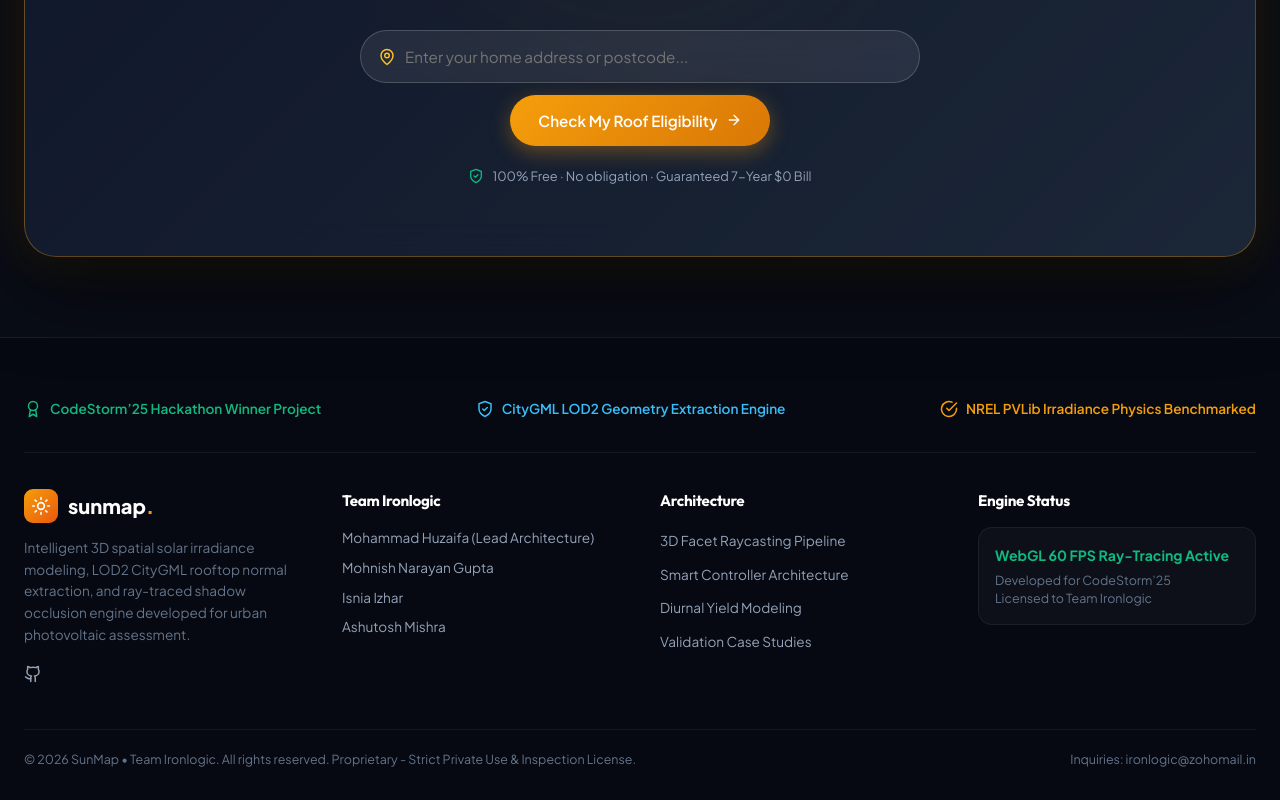
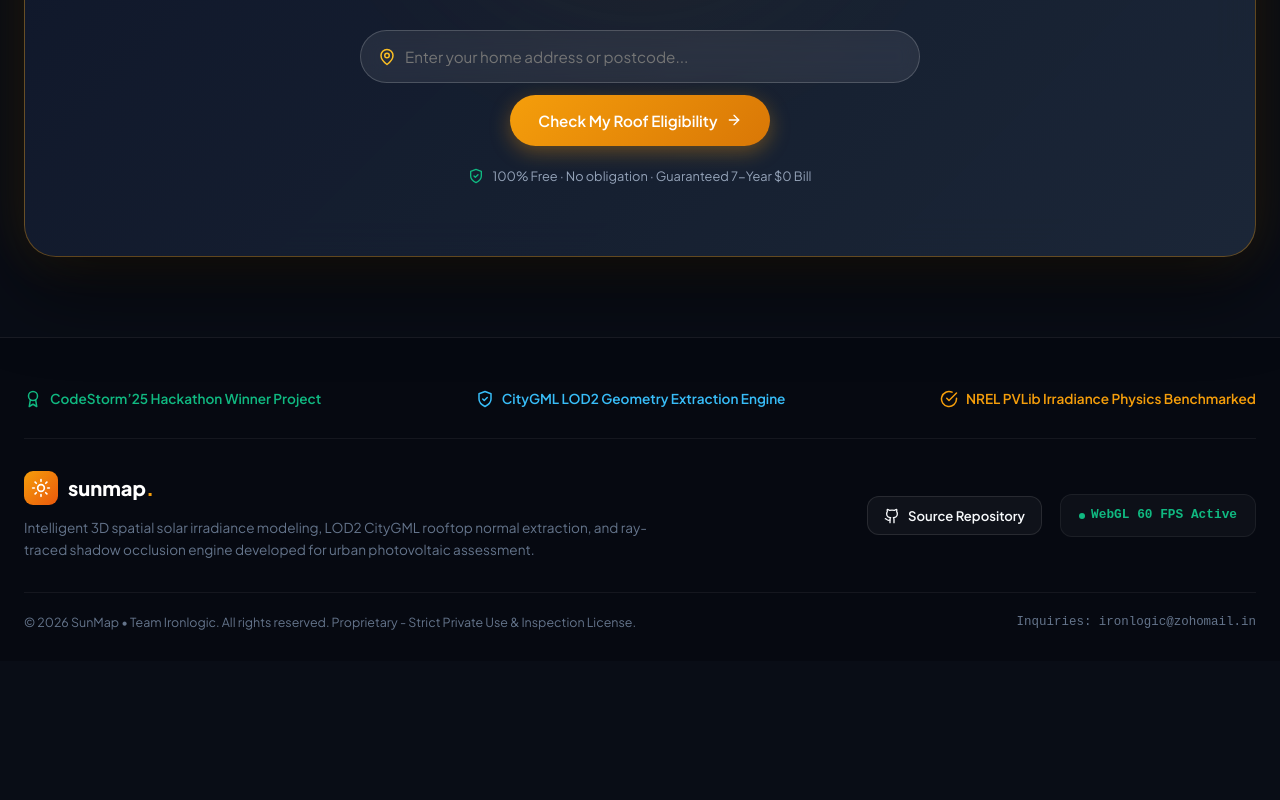
Before and after one commit to GuruMachanica/SunMap, a React (Vite) app: page / in a window 1280 px wide. Shown: the part 5296-6096 px from the top of the page. After the commit the page ends 5957 px from the top, so only its background shows below. Built offline with nearby package versions, Linux system fonts and the light colour scheme; the HTML template or start-up script is replaced by a standard one.

Commit message:
Streamline SunMap footer: Remove team list and redundant links, retaining clean brand overview, GitHub repository link, engine status badge, and licensing details

```diff
--- a/src/components/sections/Footer.jsx
+++ b/src/components/sections/Footer.jsx
@@ -3,7 +3,7 @@
 
 export default function Footer() {
   return (
-    <footer style={{ borderTop: '1px solid rgba(255, 255, 255, 0.08)', padding: '60px 0 30px', background: '#060911' }}>
+    <footer style={{ borderTop: '1px solid rgba(255, 255, 255, 0.08)', padding: '50px 0 28px', background: '#060911' }}>
       <div className="container" style={{ maxWidth: '1280px', margin: '0 auto', padding: '0 24px' }}>
         {/* Accolades Strip */}
         <div
@@ -13,8 +13,8 @@
             justifyContent: 'space-between',
             alignItems: 'center',
             gap: '16px',
-            paddingBottom: '32px',
-            marginBottom: '36px',
+            paddingBottom: '28px',
+            marginBottom: '32px',
             borderBottom: '1px solid rgba(255, 255, 255, 0.06)'
           }}
         >
@@ -29,11 +29,11 @@
           </div>
         </div>
 
-        {/* 4-Column Structured Layout */}
-        <div style={{ display: 'grid', gridTemplateColumns: 'repeat(auto-fit, minmax(220px, 1fr))', gap: '40px', marginBottom: '40px' }}>
-          {/* Col 1: Brand & Team Info */}
-          <div>
-            <div style={{ display: 'flex', alignItems: 'center', gap: '10px', marginBottom: '14px' }}>
+        {/* Streamlined 2-Column Layout */}
+        <div style={{ display: 'flex', justifyContent: 'space-between', alignItems: 'center', flexWrap: 'wrap', gap: '30px', marginBottom: '32px' }}>
+          {/* Brand & Description */}
+          <div style={{ maxWidth: '640px' }}>
+            <div style={{ display: 'flex', alignItems: 'center', gap: '10px', marginBottom: '12px' }}>
               <div
                 style={{
                   width: '34px',
@@ -52,54 +52,49 @@
                 sunmap<span style={{ color: '#f59e0b' }}>.</span>
               </span>
             </div>
-            <p style={{ fontSize: '0.85rem', color: 'var(--color-text-muted)', lineHeight: 1.6, marginBottom: '18px' }}>
+            <p style={{ fontSize: '0.85rem', color: 'var(--color-text-muted)', lineHeight: 1.6, margin: 0 }}>
               Intelligent 3D spatial solar irradiance modeling, LOD2 CityGML rooftop normal extraction, and ray-traced shadow occlusion engine developed for urban photovoltaic assessment.
             </p>
-            <div style={{ display: 'flex', gap: '12px', color: 'var(--color-text-muted)' }}>
-              <a href="https://github.com/GuruMachanica/SunMap" target="_blank" rel="noreferrer" style={socialIconStyle}><Github size={18} /></a>
-            </div>
           </div>
 
-          {/* Col 2: Engineering Team */}
-          <div>
-            <h4 style={{ color: '#fff', fontSize: '0.95rem', marginBottom: '14px' }}>Team Ironlogic</h4>
-            <ul style={listStyle}>
-              <li style={{ color: '#94a3b8', fontSize: '0.85rem' }}>Mohammad Huzaifa (Lead Architecture)</li>
-              <li style={{ color: '#94a3b8', fontSize: '0.85rem' }}>Mohnish Narayan Gupta</li>
-              <li style={{ color: '#94a3b8', fontSize: '0.85rem' }}>Isnia Izhar</li>
-              <li style={{ color: '#94a3b8', fontSize: '0.85rem' }}>Ashutosh Mishra</li>
-            </ul>
-          </div>
+          {/* Social & Engine Status Badge */}
+          <div style={{ display: 'flex', alignItems: 'center', gap: '18px', flexWrap: 'wrap' }}>
+            <a
+              href="https://github.com/GuruMachanica/SunMap"
+              target="_blank"
+              rel="noreferrer"
+              style={{
+                display: 'flex',
+                alignItems: 'center',
+                gap: '8px',
+                padding: '8px 16px',
+                borderRadius: '12px',
+                background: 'rgba(255, 255, 255, 0.04)',
+                border: '1px solid rgba(255, 255, 255, 0.1)',
+                color: '#f8fafc',
+                textDecoration: 'none',
+                fontSize: '0.82rem',
+                fontWeight: 600,
+                transition: 'all 0.2s ease'
+              }}
+            >
+              <Github size={16} />
+              <span>Source Repository</span>
+            </a>
 
-          {/* Col 3: Technical Specifications */}
-          <div>
-            <h4 style={{ color: '#fff', fontSize: '0.95rem', marginBottom: '14px' }}>Architecture</h4>
-            <ul style={listStyle}>
-              <li><a href="#how-it-works" style={linkStyle}>3D Facet Raycasting Pipeline</a></li>
-              <li><a href="#tech" style={linkStyle}>Smart Controller Architecture</a></li>
-              <li><a href="#calculator" style={linkStyle}>Diurnal Yield Modeling</a></li>
-              <li><a href="#cases" style={linkStyle}>Validation Case Studies</a></li>
-            </ul>
-          </div>
-
-          {/* Col 4: Platform Engine Status */}
-          <div>
-            <h4 style={{ color: '#fff', fontSize: '0.95rem', marginBottom: '14px' }}>Engine Status</h4>
             <div
               style={{
                 background: 'rgba(255, 255, 255, 0.03)',
-                padding: '16px',
-                borderRadius: '14px',
-                border: '1px solid rgba(255, 255, 255, 0.06)'
+                padding: '10px 18px',
+                borderRadius: '12px',
+                border: '1px solid rgba(255, 255, 255, 0.06)',
+                fontFamily: 'monospace'
               }}
             >
-              <div style={{ fontWeight: 700, color: '#10b981', fontSize: '0.88rem', marginBottom: '4px' }}>
-                WebGL 60 FPS Ray-Tracing Active
+              <div style={{ fontWeight: 700, color: '#10b981', fontSize: '0.8rem', display: 'flex', alignItems: 'center', gap: '6px' }}>
+                <span style={{ width: '6px', height: '6px', borderRadius: '50%', background: '#10b981', display: 'inline-block' }} />
+                <span>WebGL 60 FPS Active</span>
               </div>
-              <p style={{ fontSize: '0.78rem', color: 'var(--color-text-muted)', lineHeight: 1.5, margin: 0 }}>
-                Developed for CodeStorm’25<br />
-                Licensed to Team Ironlogic
-              </p>
             </div>
           </div>
         </div>
@@ -109,7 +104,7 @@
           <div style={{ fontSize: '0.78rem', color: 'var(--color-text-muted)' }}>
             © {new Date().getFullYear()} SunMap • Team Ironlogic. All rights reserved. Proprietary - Strict Private Use &amp; Inspection License.
           </div>
-          <div style={{ fontSize: '0.78rem', color: '#64748b' }}>
+          <div style={{ fontSize: '0.78rem', color: '#64748b', fontFamily: 'monospace' }}>
             Inquiries: ironlogic@zohomail.in
           </div>
         </div>
@@ -117,24 +112,3 @@
     </footer>
   );
 }
-
-const listStyle = {
-  listStyle: 'none',
-  padding: 0,
-  margin: 0,
-  display: 'flex',
-  flexDirection: 'column',
-  gap: '8px'
-};
-
-const linkStyle = {
-  color: '#94a3b8',
-  textDecoration: 'none',
-  fontSize: '0.85rem',
-  transition: 'color 0.2s ease'
-};
-
-const socialIconStyle = {
-  color: '#94a3b8',
-  transition: 'color 0.2s ease'
-};
```
